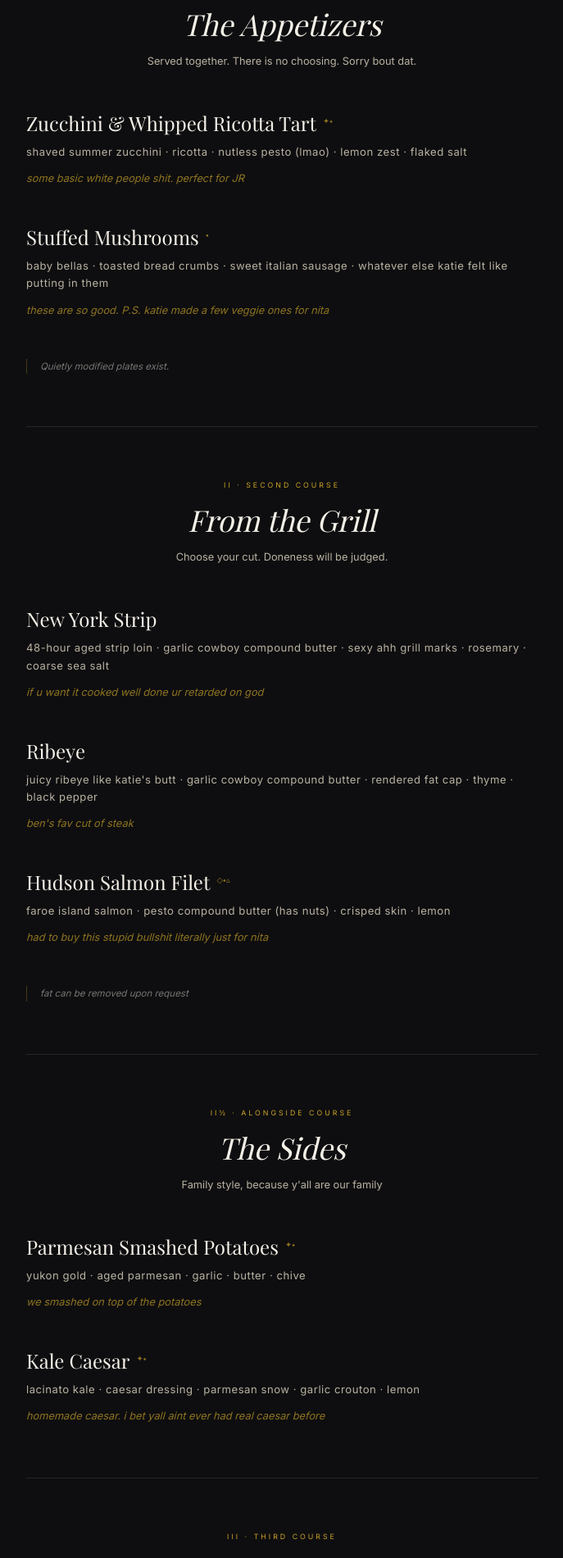
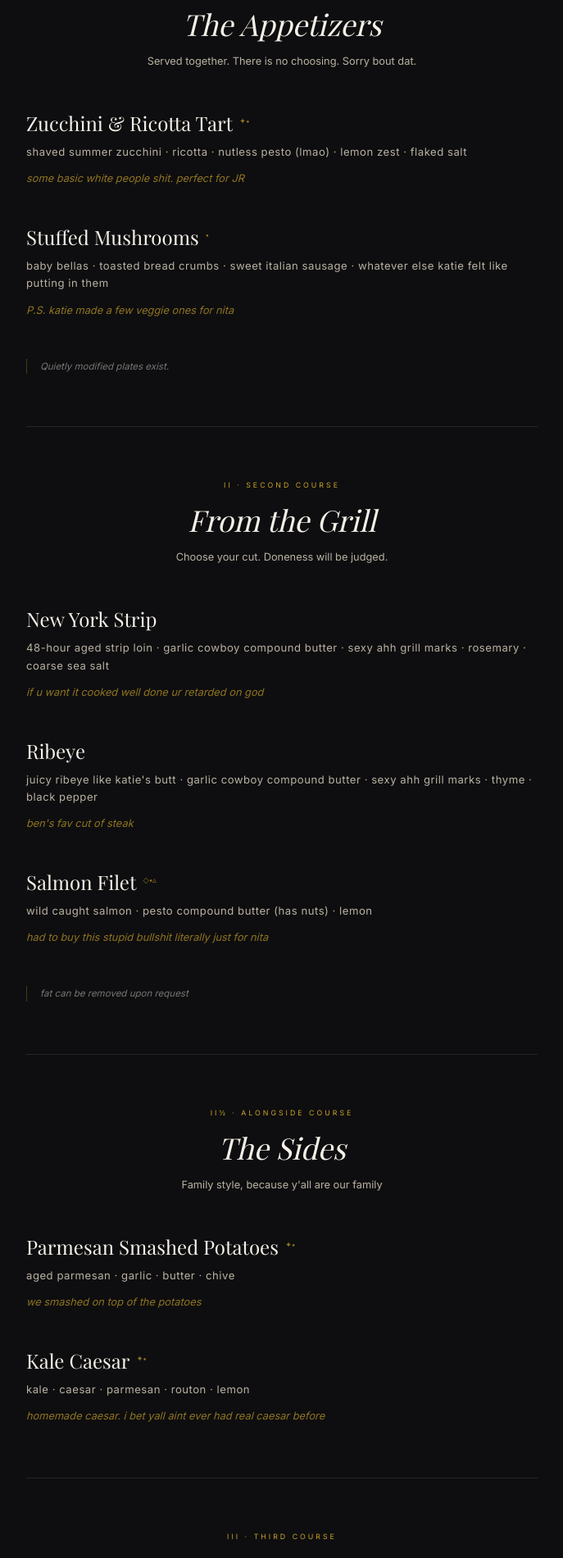
Before and after one commit to benlim33/benandkatiedinnermenu, a Next.js app: page / in a window 1280 px wide. Shown: the part 900-2801 px from the top of the page at 82% size, without its empty margins (296-983 px from the left). Built offline with nearby package versions, Linux system fonts and the light colour scheme; a web font is replaced by a local one.

Commit message:
updated menu items

```diff
--- a/data/menu.ts
+++ b/data/menu.ts
@@ -36,7 +36,7 @@ export const courses: Course[] = [
     note: "Served together. There is no choosing. Sorry bout dat.",
     dishes: [
       {
-        name: "Zucchini & Whipped Ricotta Tart",
+        name: "Zucchini & Ricotta Tart",
         ingredients: [
           "shaved summer zucchini",
           "ricotta",
@@ -55,7 +55,7 @@ export const courses: Course[] = [
           "sweet italian sausage",
           "whatever else katie felt like putting in them",
         ],
-        aside: "these are so good. P.S. katie made a few veggie ones for nita",
+        aside: "P.S. katie made a few veggie ones for nita",
         tags: ["contains-dairy"],
       },
     ],
@@ -83,18 +83,17 @@ export const courses: Course[] = [
         ingredients: [
           "juicy ribeye like katie's butt",
           "garlic cowboy compound butter",
-          "rendered fat cap",
+          "sexy ahh grill marks",
           "thyme",
           "black pepper",
         ],
         aside: "ben's fav cut of steak",
       },
       {
-        name: "Hudson Salmon Filet",
+        name: "Salmon Filet",
         ingredients: [
-          "faroe island salmon",
+          "Wild caught salmon",
           "pesto compound butter (HAS NUTS)",
-          "crisped skin",
           "lemon",
         ],
         aside: "had to buy this stupid bullshit literally just for nita",
@@ -112,7 +111,6 @@ export const courses: Course[] = [
       {
         name: "Parmesan Smashed Potatoes",
         ingredients: [
-          "yukon gold",
           "aged parmesan",
           "garlic",
           "butter",
@@ -124,10 +122,10 @@ export const courses: Course[] = [
       {
         name: "Kale Caesar",
         ingredients: [
-          "lacinato kale",
-          "caesar dressing",
-          "parmesan snow",
-          "garlic crouton",
+          "kale",
+          "caesar",
+          "parmesan",
+          "routon",
           "lemon",
         ],
         aside: "homemade caesar. i bet yall aint ever had real caesar before",
@@ -154,7 +152,7 @@ export const courses: Course[] = [
         name: "Lemon Blueberry Cheesecake Bars",
         ingredients: [
           "graham cracker crust",
-          "dingleberries"
+          "blueberry compote",
         ],
         aside: "Cut into squares so nobody can be accused of taking a slice.",
         tags: ["vegetarian", "contains-dairy"],
```
